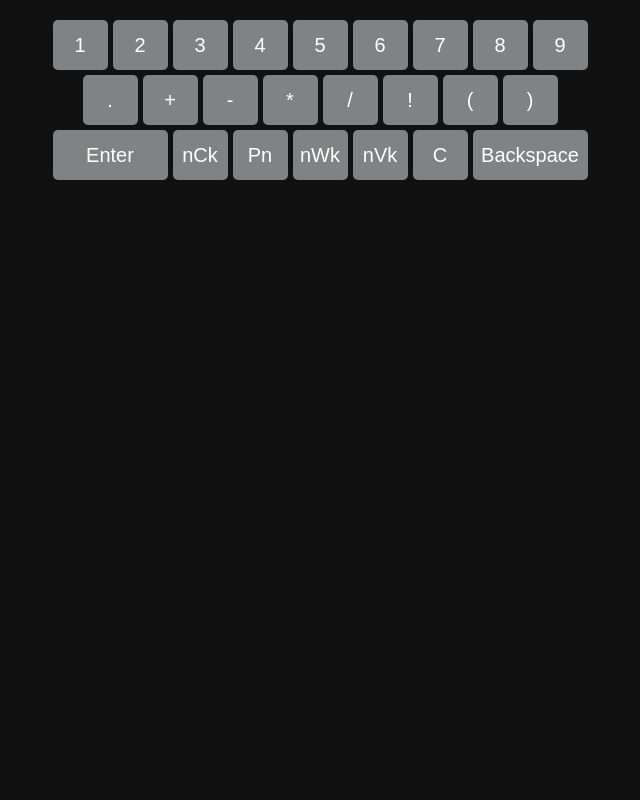
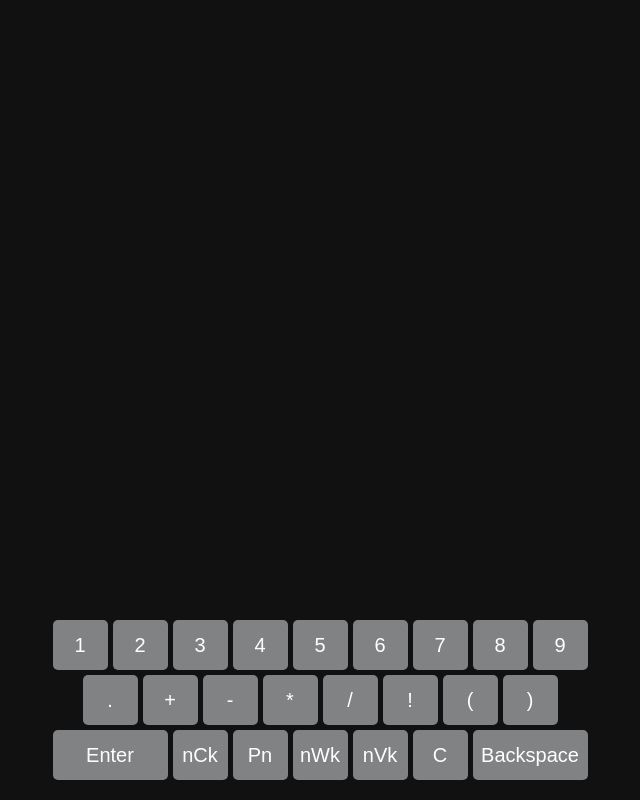
Before and after one commit to Daniel-Stankowski/Combinatorics_Calculator, a React (Create React App) app: page / in a window 1280 px wide. Shown: the whole page, without its empty margins (320-960 px from the left). Built offline with nearby package versions, Linux system fonts and the light colour scheme.

Commit message:
Display for buttons nearly done

```diff
--- a/package.json
+++ b/package.json
@@ -6,6 +6,7 @@
     "@testing-library/jest-dom": "^5.16.4",
     "@testing-library/react": "^13.2.0",
     "@testing-library/user-event": "^13.5.0",
+    "math-expression-evaluator": "^1.3.14",
     "react": "^18.1.0",
     "react-dom": "^18.1.0",
     "react-scripts": "5.0.1",
--- a/src/App.css
+++ b/src/App.css
@@ -4,6 +4,8 @@
     grid-auto-rows: 2.5em;
     gap: .25em;
     justify-content: center;
+    position:absolute;
+    bottom: 20px;
 }
 .key {
     color: white;
@@ -23,3 +25,21 @@
 .key.large{
     grid-column: span 4;
 }
+.main-panel{
+    display:flex;
+    flex-direction: column;
+    align-items: center;
+    justify-content: center;
+}
+.display{
+    display: flex;
+    align-items: center;
+    justify-content: center;
+    width: 100%;
+    height: 100%;
+    color: white;
+}
+.display > h1{
+    max-width: 50%;
+    word-wrap: break-word;
+}
--- a/src/App.js
+++ b/src/App.js
@@ -1,7 +1,7 @@
 import React from 'react';
-import Keyboard from './Keyboard.js'
+import MainPanel from './MainPanel.js';
 import './App.css';
 function App(){
-    return <div><Keyboard /></div>;
+    return <div><MainPanel /></div>;
 }
 export default App;
--- a/src/BackspaceKey.js
+++ b/src/BackspaceKey.js
@@ -1,7 +1,7 @@
 import React from 'react';
+function BackspaceKey(props) {
 
-function BackspaceKey() {
-    return <button type="button" className="key large">Backspace</button>;
+    return <button type="button" className="key large" onClick={() => props.onClick(props.text.substring(0,props.text.length-1))} >Backspace</button>;
 }
 
 export default BackspaceKey;
--- a/src/Keyboard.js
+++ /dev/null
@@ -1,23 +0,0 @@
-import React from 'react';
-import TypicalKey from './TypicalKey.js';
-import EnterKey from './EnterKey.js';
-import BackspaceKey from './BackspaceKey.js';
-const numberKeys = ['1','2','3','4','5','6','7','8','9'];
-const operationKeys = ['.','+','-','*','/','!','(',')'];
-const combinatoricsKeys = ['nCk','Pn','nWk','nVk','C'];
-const numberKeysButtons = numberKeys.map(x => <TypicalKey value={x} />);
-const operationKeysButtons = operationKeys.map(x => <TypicalKey value={x}/>);
-const combinatoricsKeysButtons = combinatoricsKeys.map(x => <TypicalKey value={x}/>);
-function Keyboard() {
-    return (<div className="keyboard">
-    {numberKeysButtons}
-    <div className="spacing"></div>
-    {operationKeysButtons}
-    <div className="spacing"></div>
-    <EnterKey />
-    {combinatoricsKeysButtons}
-    <BackspaceKey />
-     </div>
-    );
-}
-export default Keyboard;
--- /dev/null
+++ b/src/MainPanel.js
@@ -0,0 +1,31 @@
+import React from 'react';
+import TypicalKey from './TypicalKey.js';
+import EnterKey from './EnterKey.js';
+import BackspaceKey from './BackspaceKey.js';
+
+function MainPanel() {
+    const [text, setText] = React.useState(" ");
+    //const [cursor, setCursor] = React.useState(1);
+    const numberKeys = ['1','2','3','4','5','6','7','8','9'];
+    const operationKeys = ['.','+','-','*','/','!','(',')'];
+    const combinatoricsKeys = ['nCk','Pn','nWk','nVk','C'];
+    const numberKeysButtons = numberKeys.map(x => <TypicalKey value={x} text={text} onClick={setText}/>);
+    const operationKeysButtons = operationKeys.map(x => <TypicalKey value={x} text={text} onClick={setText}/>);
+    const combinatoricsKeysButtons = combinatoricsKeys.map(x => <TypicalKey value={x} text={text} onClick={setText}/>);
+    return (<div className="main-panel">
+                <div className="display">
+                    <h1>{text}</h1>
+                </div>
+                <div className="keyboard">
+                    {numberKeysButtons}
+                    <div className="spacing"></div>
+                    {operationKeysButtons}
+                    <div className="spacing"></div>
+                    <EnterKey />
+                    {combinatoricsKeysButtons}
+                    <BackspaceKey text={text} onClick={setText} />
+                </div>
+            </div>
+    );
+}
+export default MainPanel;
--- a/src/TypicalKey.js
+++ b/src/TypicalKey.js
@@ -1,9 +1,9 @@
 import React from 'react';
 
+
 function NumberKey(props) {
-    let click = () => {
-        console.log(props.value);
-    }
-    return <button type="button" className="key typical" onClick={click}>{props.value}</button>;
+    return (<button type="button" className="key typical" onClick={() => props.onClick(props.text+props.value)} >
+        {props.value}
+        </button>);
 }
 export default NumberKey;
--- a/src/index.js
+++ b/src/index.js
@@ -1,5 +1,7 @@
 import React from 'react';
-import ReactDOM from 'react-dom';
+import { createRoot } from 'react-dom/client';
 import App from './App.js';
 import './index.css';
-ReactDOM.render(<div className="root"><App /></div>, document.getElementById('root'));
+const container = document.getElementById('root');
+const root = createRoot(container);
+root.render(<div className="root"><App /></div>);
```
Also changed, not shown: 1 other file (tests, documents, lock files or other folders).
